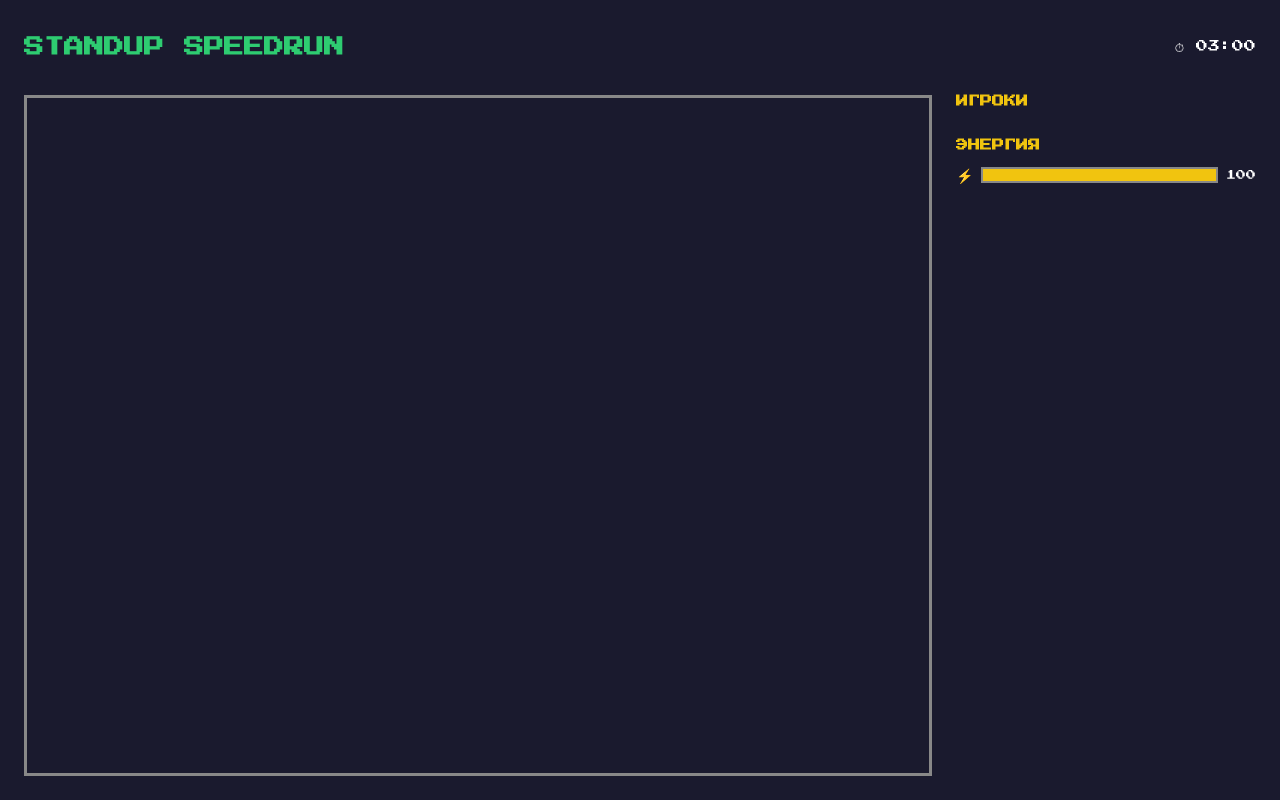
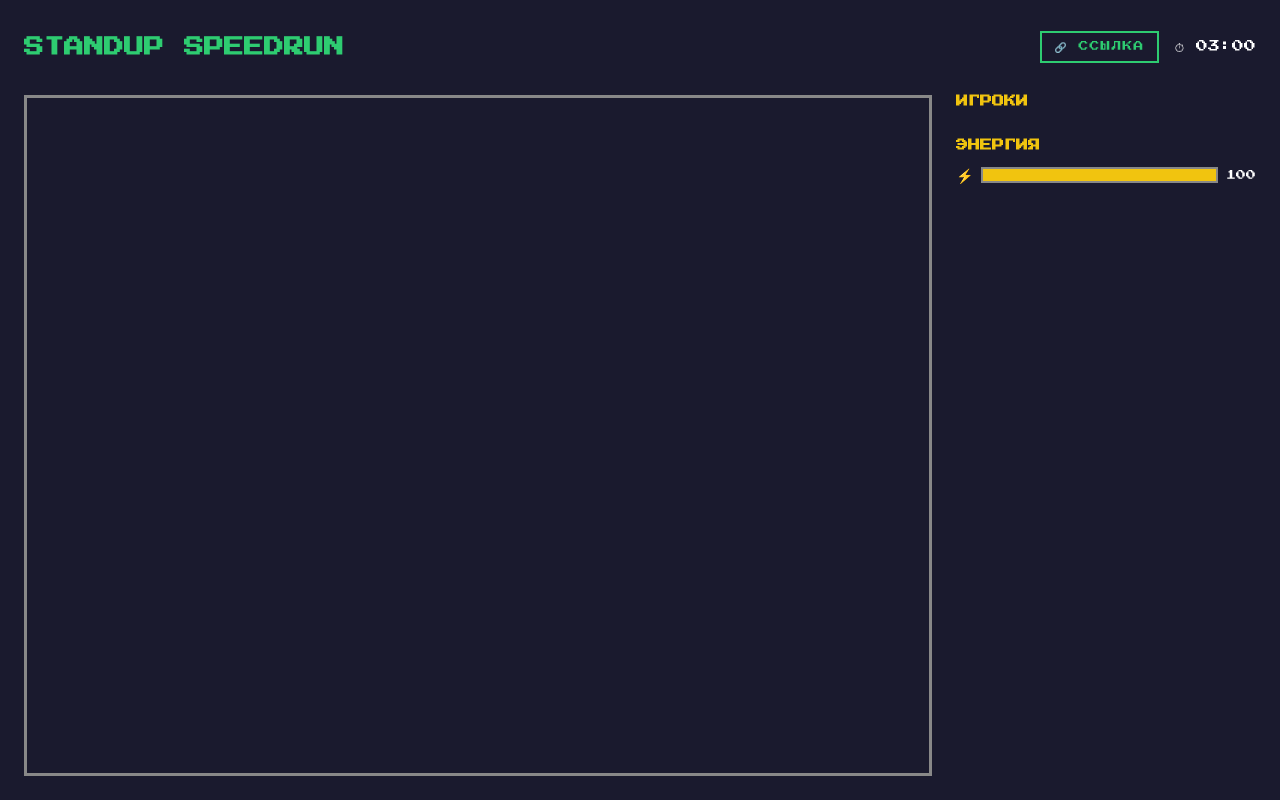
Before and after one commit to eriktadevosian/standup-speedrun, an Angular app in the folder standup-speedrun/: page /screen in a window 1280 px wide. Built offline with nearby package versions, Linux system fonts and the light colour scheme.

Commit message:
feat: add copy link button to game screen

```diff
--- a/standup-speedrun/src/app/game/screen.component.ts
+++ b/standup-speedrun/src/app/game/screen.component.ts
@@ -19,7 +19,12 @@ import { getRandomSprite, PixelSprite } from '../shared/sprites/pixel-sprites';
     <div class="screen">
       <div class="top-bar">
         <h1>STANDUP SPEEDRUN</h1>
-        <app-timer [secondsLeft]="gameState.timer()" />
+        <div class="top-bar-right">
+          <button class="copy-btn" (click)="copyLink()" [class.copied]="copied()">
+            {{ copied() ? '✓ СКОПИРОВАНО' : '🔗 ССЫЛКА' }}
+          </button>
+          <app-timer [secondsLeft]="gameState.timer()" />
+        </div>
       </div>
       <div class="main">
         <div class="game-area">
@@ -58,6 +63,10 @@ import { getRandomSprite, PixelSprite } from '../shared/sprites/pixel-sprites';
   styles: [`
     .screen { height: 100vh; display: flex; flex-direction: column; padding: 24px; background: #1a1a2e; }
     .top-bar { display: flex; justify-content: space-between; align-items: center; margin-bottom: 24px; }
+    .top-bar-right { display: flex; align-items: center; gap: 16px; }
+    .copy-btn { font-family: 'Press Start 2P', monospace; font-size: 10px; color: #2ecc71; background: transparent; border: 2px solid #2ecc71; padding: 8px 12px; cursor: pointer; transition: all 0.2s; }
+    .copy-btn:hover { background: #2ecc71; color: #1a1a2e; }
+    .copy-btn.copied { border-color: #f1c40f; color: #f1c40f; }
     h1 { font-family: 'Press Start 2P', monospace; font-size: 20px; color: #2ecc71; }
     .main { flex: 1; display: grid; grid-template-columns: 1fr 300px; gap: 24px; }
     .game-area { position: relative; border: 3px solid #888; overflow: hidden; }
@@ -77,12 +86,19 @@ export class ScreenComponent implements OnInit {
 
   currentSprite = signal<PixelSprite>(getRandomSprite());
   error = signal('');
+  copied = signal(false);
 
   constructor() {
     effect(() => {
       this.gameState.activePlayerId();
       this.currentSprite.set(getRandomSprite());
     });
+  }
+
+  copyLink(): void {
+    navigator.clipboard.writeText(window.location.href);
+    this.copied.set(true);
+    setTimeout(() => this.copied.set(false), 2000);
   }
 
   async ngOnInit(): Promise<void> {
```
